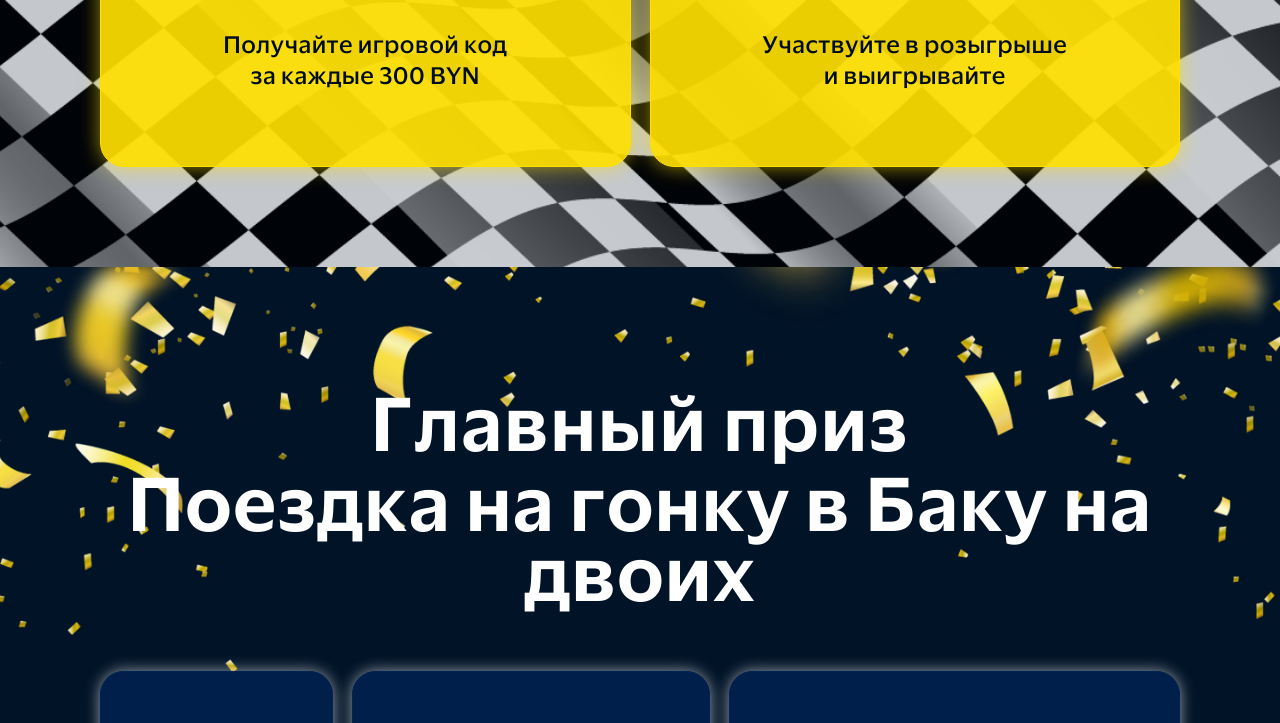
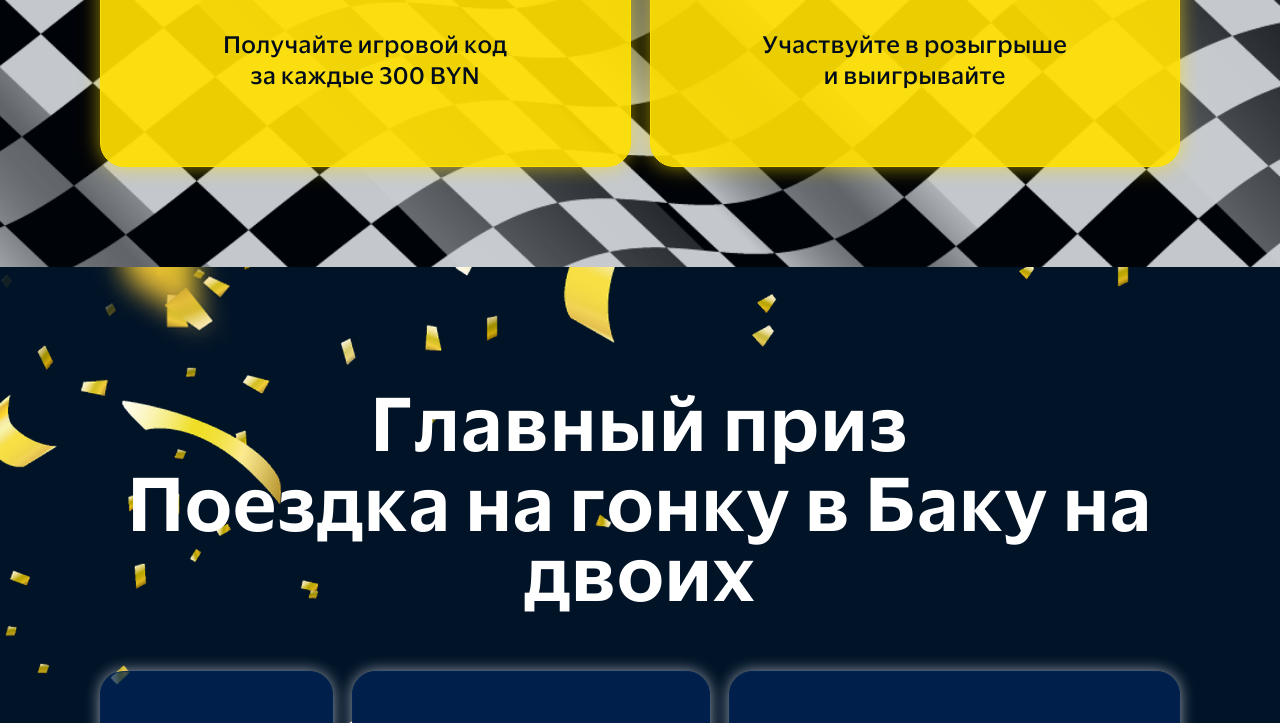
Before and after one commit to kashevskyalexander/prior_to_the_race, a plain HTML site: page index.html in a window 1280 px wide. Shown: the part 2254-2977 px from the top of the page. Drawn offline with Linux system fonts and the light colour scheme; no server answers.

Commit message:
Add background image for main prize section in CSS. Introduced a new class for the main prize with a confetti background to enhance visual appeal in the hero section.

```diff
--- a/css/style.css
+++ b/css/style.css
@@ -2620,6 +2620,10 @@ a:hover {
 	.hero__team-logo {
 		margin-bottom: 61px;
 	}
+
+	.main-prize{
+		background: url("../img/main-prize-confetti_1280.png");
+	}
 }
 
 /* Ticket — 1440 (≈25% к 1920 / 1546px) */
```
Also changed, not shown: img/main-prize-confetti_1280.png (added).
